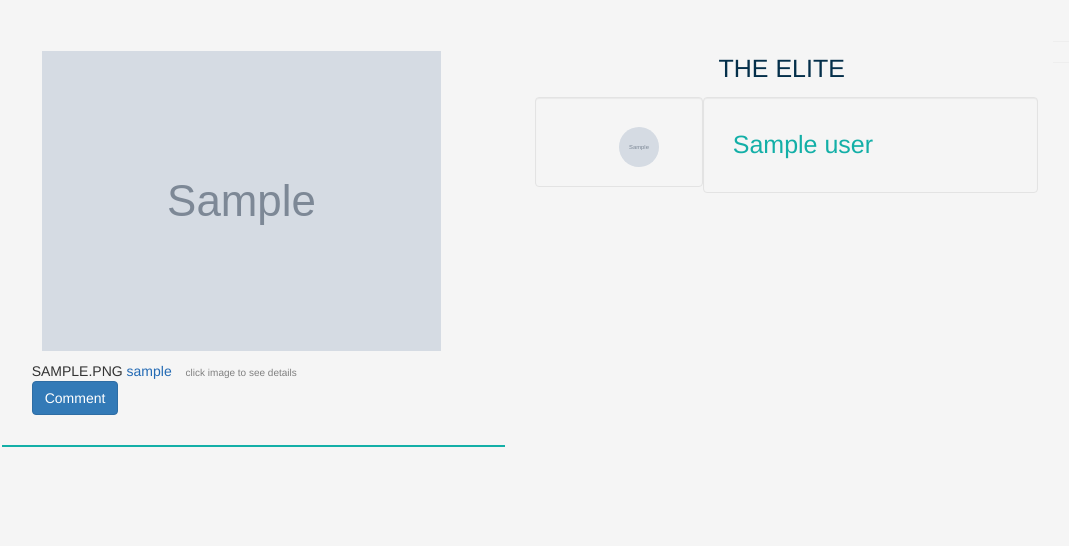
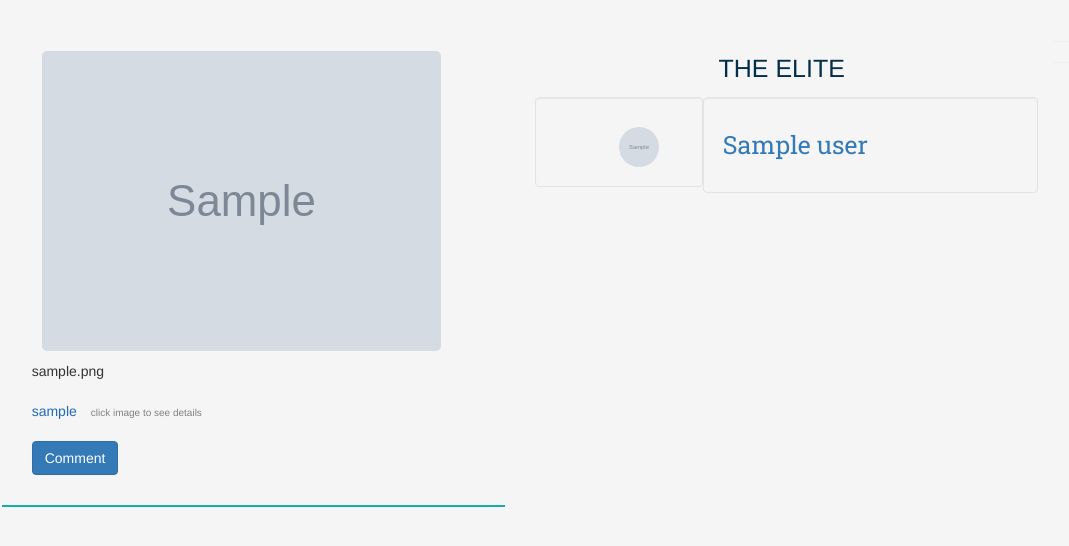
Before and after one commit to ramza007/FlipGram, a Django app: template gram/templates/index.html in a window 1280 px wide. Shown: the part 61-607 px from the top of the page, without its empty margins (120-1189 px from the left). Run offline with Django 3.2, Linux system fonts and the light colour scheme; tables that the repository leaves empty hold one stand-in row (values such as "Sample post"); the template is opened without the code that fills it: values that come from a table or form of the project are taken from there, most other values are stand-ins (such as "Sample title", 1, 10 or a date in 2020); grey boxes marked "Sample" are stand-in pictures; parts of the project's set-up code (start-up, migrations or seed data) failed here and were passed over; some libraries are stand-ins or nearby versions.

Commit message:
added favicon

```diff
--- a/gram/templates/base.html
+++ b/gram/templates/base.html
@@ -9,7 +9,7 @@
     <title> FlipGram</title>
     {% endif %} {% block styles %} {% bootstrap_css %}
     {% endblock %}
-
+    <link rel="shortcut icon" type="image/png" href="../static/images/iconn.png" />
 </head>
 <!--style-->
 <style>
--- a/gram/templates/index.html
+++ b/gram/templates/index.html
@@ -2,6 +2,8 @@
 <!-- Styles block -->
 {% block styles %} {{block.super}}
 <link rel="stylesheet" href="{% static 'css/index.css'%}"> {% endblock %} {% block content %}
+
+<link href="https://fonts.googleapis.com/css?family=Roboto+Slab" rel="stylesheet">
 
 <div class="col-md-1">
 
@@ -14,13 +16,14 @@
         <div class="box col-md-12">
             <div class="">
                 <a href="{% url 'singleImage' image.id %}">
-                    <img src="{{ image.image.url }}" class="img-responsive" style="height:60%; width:90%; margin-left:10px; margin-bottom:10px;margin-top:10px;">
+                    <img src="{{ image.image.url }}" class="img-responsive" style="height:60%; width:90%; margin-left:10px; margin-bottom:10px;margin-top:10px; border-radius: 5px">
                 </a>
                 <div style="margin-bottom:30px;">
-                    {{image.image_caption|upper}}
+                    {{image.image_caption}}
+                    <br><br>
                     <span style="color:rgb(35, 106, 180)">{{image.user.username}}</span>
                     <span style="color:grey ;margin-left:10px; font-size:10px;"> click image to see details</span>
-                    <br>
+                    <br><br>
                     <a href="{% url 'Comment' image.id %}">
                         <button type="button" class="btn btn-primary" name="button">Comment</button>
                     </a>
@@ -45,7 +48,7 @@
     </div>
     <div class=" well col-md-8" style="background-color:(199, 199, 199)">
         <a href="{% url 'otherProfile' profile.id %}">
-            <p style=" margin-left:10px;color:rgb(19, 175, 167); padding-top:10px; margin-right:10px;font-size:25px;">{{profile.user}}</p>
+            <p style="font-family: 'Roboto Slab', serif; padding-top:10px; margin-right:10px;font-size:25px;">{{profile.user}}</p>
         </a>
 
     </div>
--- a/gram/templates/other-profile.html
+++ b/gram/templates/other-profile.html
@@ -53,8 +53,8 @@
         <div class=" well col-md-6 col-md-offset-1" style="padding:5px; border:2px;">
 
             {% for pic in pics %}
-            <div class="col-md-6">
-                <p class="well " style="color:rgb(21, 181, 171)"> Photos Posted: {{nbr}} </p>
+            <div>
+                <p class="well" style="text-align: center;"> Photos Posted: {{nbr}} </p>
                 <a href="{% url 'singleImage' pic.id %}">
                     <img src="{{pic.image.url}}" alt="{{Image.image_name}}" class="img-responsive img-thumbnail postImage" width="80%" height="60%x"
                         style="padding:5px;">
```
Also changed, not shown: gram/static/images/iconn.png (added).
